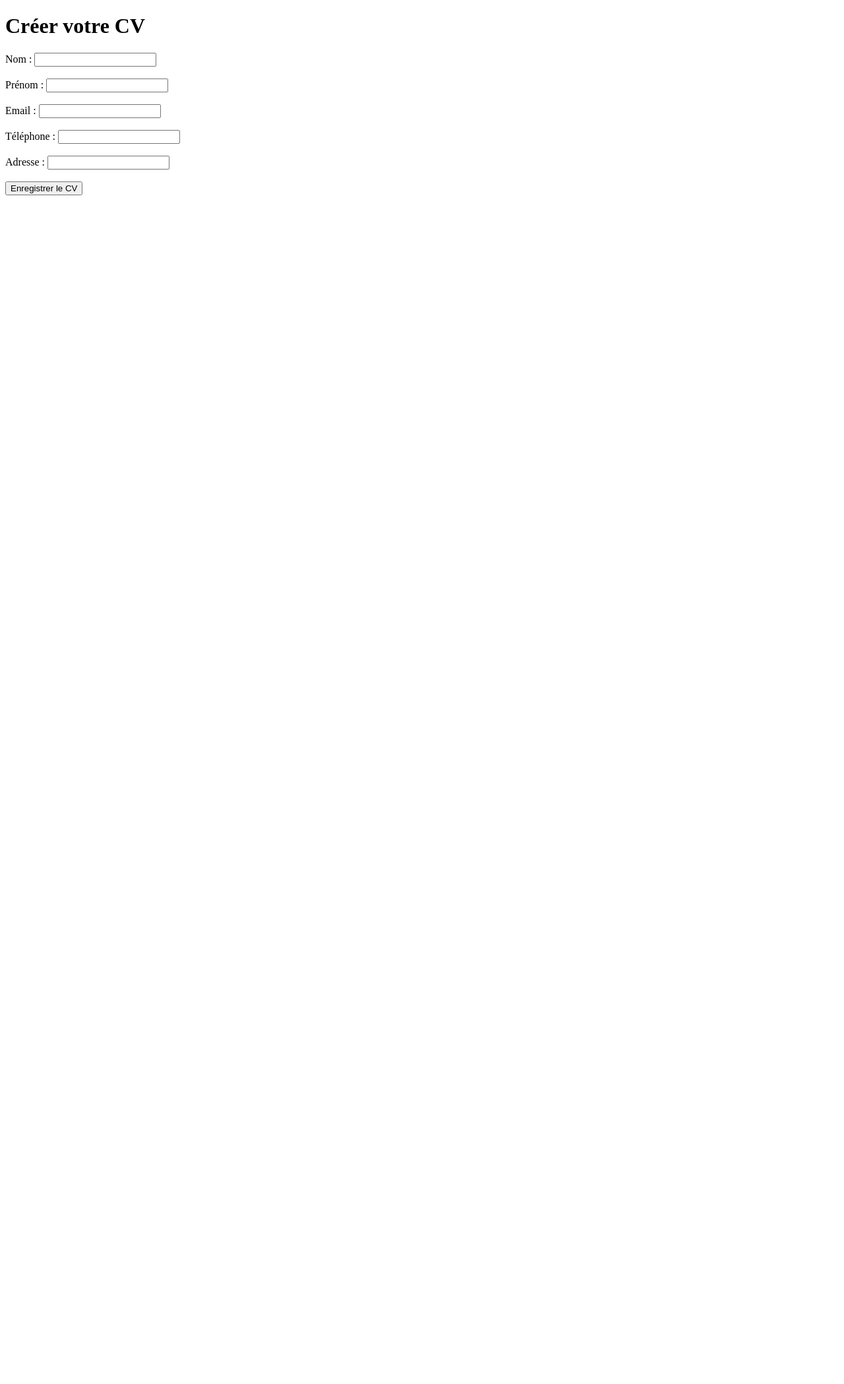
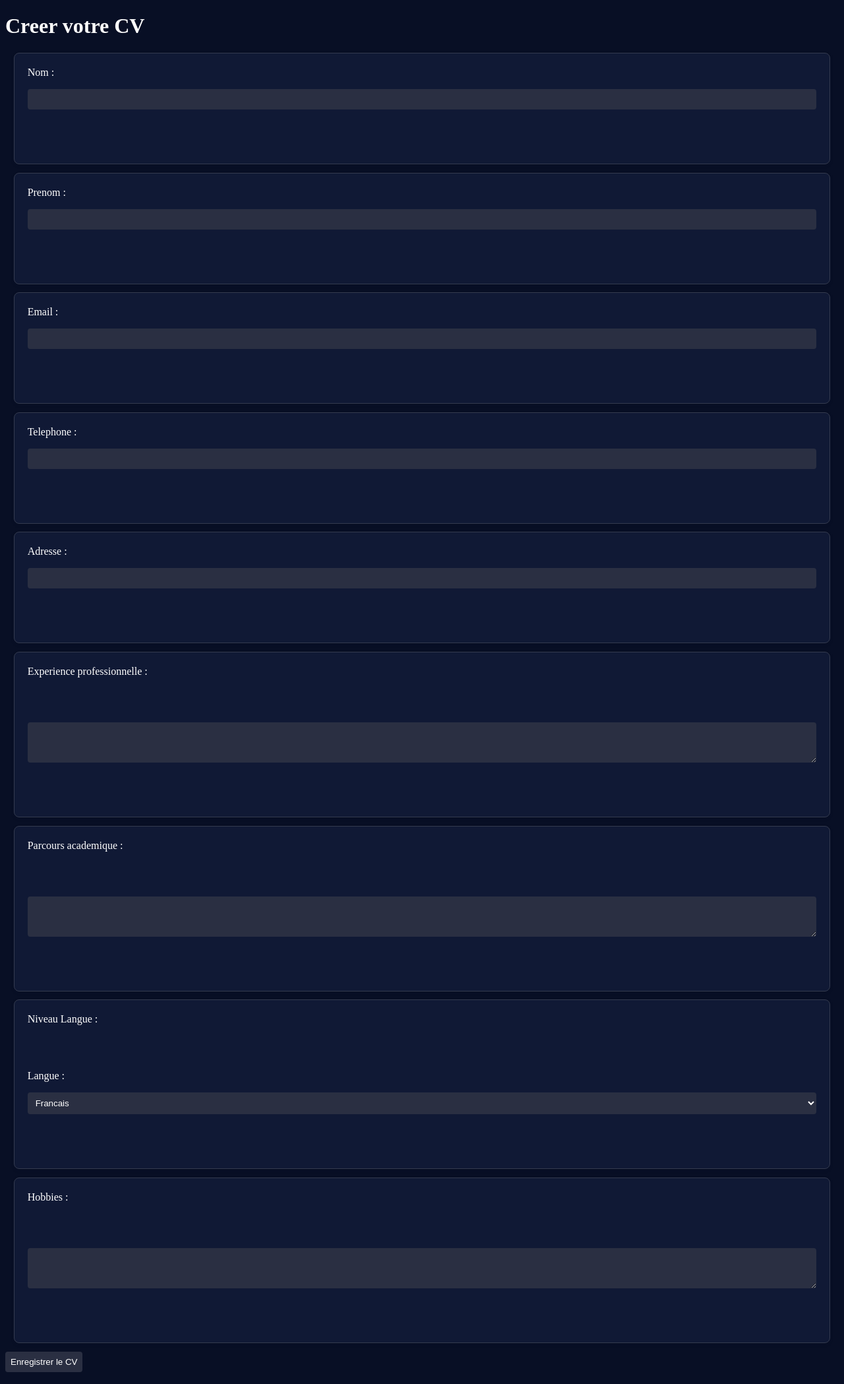
Before and after one commit to Sucth/TpPhp_cv, a PHP site: page /form.html in a window 1280 px wide. Shown: the whole page at 66% size. Before the commit the page ends 296 px from the top, so only its background shows below. Run offline with PHP 8.4, Linux system fonts and the light colour scheme.

Commit message:
set form + db

```diff
--- /dev/null
+++ b/form.css
@@ -0,0 +1,36 @@
+body {
+    background-color: #080f25;
+    color: white;
+}
+
+input, select, textarea {
+    color: white;
+    background-color: #2a2f42;
+    border: none;
+    border-radius: 4px;
+    padding: 8px;
+    margin-bottom: 10px;
+}
+
+#title {
+    color: white;
+}
+.card.top-details {
+    z-index: 1;
+    grid-row-gap: 16px;
+    border-radius: 8px;
+    flex-direction: column;
+    padding: 20px;
+    display: flex;
+    position: relative;
+    color: white;
+}
+
+.card {
+    background-color: #101935;
+    border: 0.6px solid #343b4f;
+    border-radius: 12px;
+    margin: 1%;
+    box-shadow: 0 2px 7px rgba(20, 20, 43, .06);
+    color: white;
+}
--- a/form.html
+++ b/form.html
@@ -2,25 +2,61 @@
 <html>
 <head>
     <title>Formulaire de CV</title>
+    <link rel="stylesheet" type="text/css" href="form.css" />
 </head>
 <body>
-    <h1>Créer votre CV</h1>
-    <form action="Back.php" method="post">
-        <label for="nom">Nom :</label>
-        <input type="text" id="nom" name="nom" required><br><br>
+    <h1 id="title">Creer votre CV</h1>
+    <form action="back.php" method="post">
+        <div class="card top-details">
+            <label id="cvinfo" for="nom">Nom :</label>
+            <input type="text" id="nom" name="nom" required><br><br>
+        </div>
 
-        <label for="prenom">Prénom :</label>
-        <input type="text" id="prenom" name="prenom" required><br><br>
+        <div class="card top-details">
+            <label id="cvinfo" for="prenom">Prenom :</label>
+            <input type="text" id="prenom" name="prenom" required><br><br>
+        </div>
 
-        <label for="email">Email :</label>
-        <input type="email" id="email" name="email" required><br><br>
+        <div class="card top-details">
+            <label id="cvinfo" for="email">Email :</label>
+            <input type="email" id="email" name="email" required><br><br>
+        </div>
 
-        <label for="telephone">Téléphone :</label>
-        <input type="tel" id="telephone" name="telephone" required><br><br>
+        <div class="card top-details">
+            <label id="cvinfo" for="telephone">Telephone :</label>
+            <input type="tel" id="telephone" name="telephone" required><br><br>
+        </div>
 
-        <label for="adresse">Adresse :</label>
-        <input type="text" id="adresse" name="adresse"><br><br>
+        <div class="card top-details">
+            <label id="cvinfo" for="adresse">Adresse :</label>
+            <input type="text" id="adresse" name="adresse"><br><br>
+        </div>
 
+        <div class="card top-details">
+            <label id="cvinfo" for="experience">Experience professionnelle :</label><br><br>
+            <textarea id="experience" name="experience" rows="3" cols="50"></textarea><br><br>
+        </div>
+
+        <div class="card top-details">
+            <label id="cvinfo" for="education">Parcours academique :</label><br><br>
+            <textarea id="education" name="education" rows="3" cols="50"></textarea><br><br>
+        </div>
+
+        <div class="card top-details">
+            <label id="cvinfo" for="niveaulangue">Niveau Langue :</label><br><br>
+
+            <label for="langue">Langue :</label>
+            <select id="langue" name="langue">
+                <option value="francais">Francais</option>
+                <option value="anglais">Anglais</option>
+                <option value="espagnol">Espagnol</option>
+            </select><br><br>
+        </div>
+
+        <div class="card top-details">
+            <label id="cvinfo" for="hobbies">Hobbies :</label><br><br>
+            <textarea id="hobbies" name="hobbies" rows="3" cols="50"></textarea><br><br>
+        </div>
         <input type="submit" value="Enregistrer le CV">
     </form>
 </body>
```
Also changed, not shown: back.php (+16 -2 lines), mon_cv.php (added, +22 -0 lines), Cv.db (deleted), cv_database.db (added).
